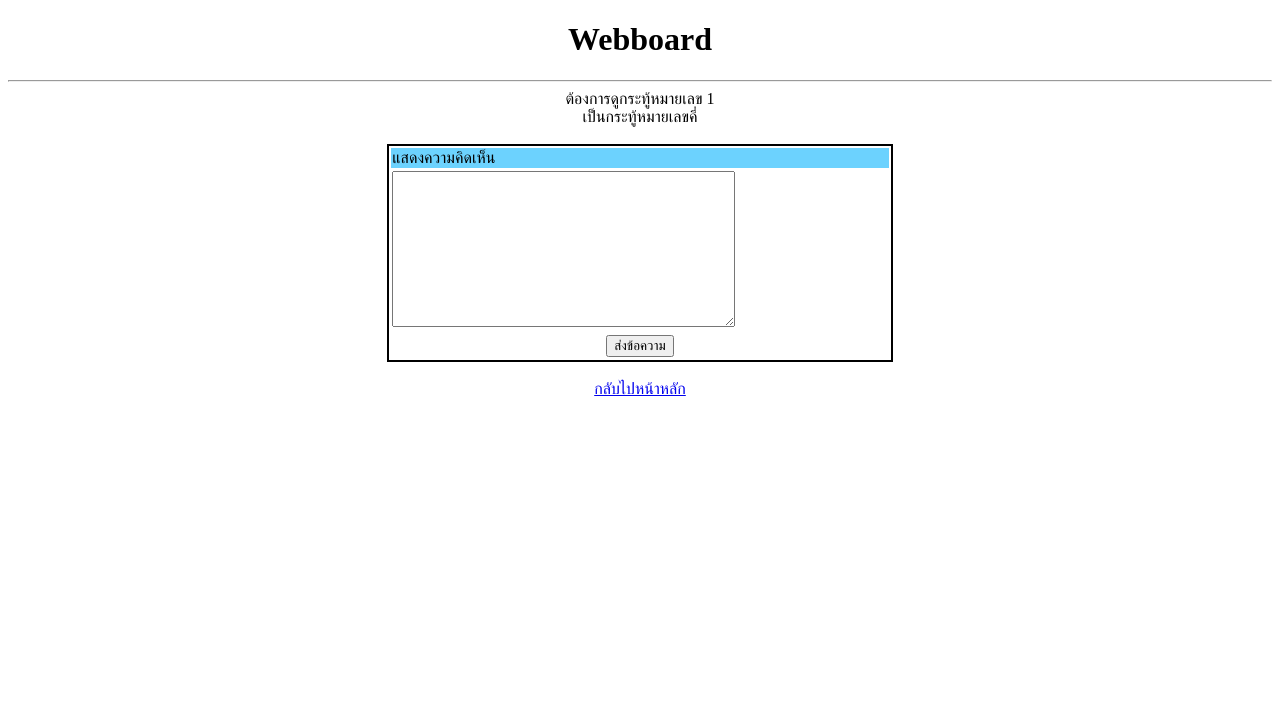
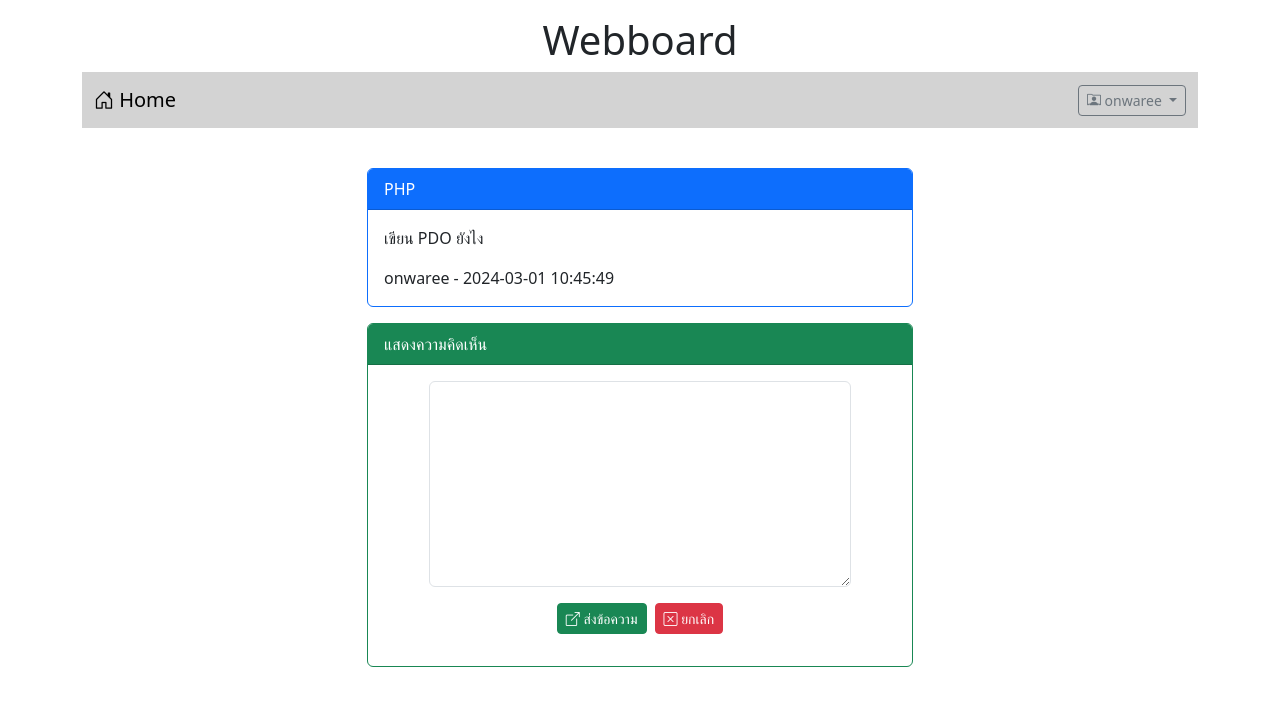
Before and after one commit to onwaree/Webboard_ECT_Onwaree, a PHP site: page /post.php?id=1 in a window 1280 px wide. Shown: the top 706 px of the page. Run offline with PHP 8.4, Linux system fonts and the light colour scheme; a user stored in the database is signed in; data comes from the database, SQL or seed files in the repository; both versions use the stored data as it was after the commit.

Commit message:
work10
work10

```diff
--- a/post.php
+++ b/post.php
@@ -1,50 +1,129 @@
+
+<?php
+session_start();
+
+if(!isset($_SESSION['id'])){
+    header("location:index.php");
+    die();
+}
+
+?>
+
 <!DOCTYPE html>
 <html lang="en">
 <head>
     <meta charset="UTF-8">
     <meta name="viewport" content="width=device-width, initial-scale=1.0">
     <title>Webboard</title>
+
+    <link href="https://cdn.jsdelivr.net/npm/bootstrap@5.3.2/dist/css/bootstrap.min.css" rel="stylesheet" integrity="sha384-T3c6CoIi6uLrA9TneNEoa7RxnatzjcDSCmG1MXxSR1GAsXEV/Dwwykc2MPK8M2HN" crossorigin="anonymous">
+    <script src="https://cdn.jsdelivr.net/npm/bootstrap@5.3.2/dist/js/bootstrap.bundle.min.js" integrity="sha384-C6RzsynM9kWDrMNeT87bh95OGNyZPhcTNXj1NW7RuBCsyN/o0jlpcV8Qyq46cDfL" crossorigin="anonymous"></script>
+    <link rel="stylesheet" href="https://cdn.jsdelivr.net/npm/bootstrap-icons@1.11.3/font/bootstrap-icons.min.css">
+
 </head>
 <body>
-    <h1 style="text-align: center;">Webboard </h1>
-    <hr>
+    <div class="container-lg">
+        <h1 style="text-align: center;" class="mt-3">Webboard </h1>
+        <?php
+            include("nav.php");
+        ?>
+        <div class="row mt-4">
+            <div class="col-lg-3 col-md-2 col-sm-1"></div>
+            <div class="col-lg-6 col-md-8 col-sm-10">
 
-    <div style="text-align: center;">
-        ต้องการดูกระทู้หมายเลข <?php echo $_GET['id']; ?>
-        <BR>
+            <?php
+                $conn = new PDO("mysql:host=localhost;dbname=webboard;charset=utf8;","root","");
 
-        <?php
-            $num = $_GET['id'];
+                $sql = "SELECT p.id,p.title,p.content,p.post_date,u.login from post as p
+                        INNER JOIN user as u ON u.id = p.user_id
+                        WHERE p.id = {$_GET['id']} ";
+                $result = $conn->query($sql);
 
-            if(($num % 2) == 0){
-                echo "เป็นกระทู้หมายเลขคู่";
-            }else{
-                echo "เป็นกระทู้หมายเลขคี่";
-            }
-        ?>
-
-    </div>
-    <br>
-    <table style="border: 2px solid black; width: 40%;" align="center">
-        <tr style="background-color: #6CD2FE;">
-            <td>แสดงความคิดเห็น</td>
-        </tr>
-        <tr>
-            <td><textarea name="" id="" cols="40" rows="10"></textarea></td>
-        </tr>
-        <tr style="text-align: center;">
-            <td><input type="submit" value="ส่งข้อความ"></td>
-        </tr>
-    </table>
-    <br>
-
-    <div style="text-align: center;">
-        <a  href="index.php">กลับไปหน้าหลัก</a>
-    </div>
+                while($row = $result->fetch()){
+            ?>
+                <div class="card border-primary mt-3">
+                    <div class="card-header bg-primary text-white"> <?php echo $row['title'] ?>  </div>
+                    <div class="card-body">
+                        <?php echo
+                            "<tr>
+                                <td>
+                                    $row[content]
+                                </td>
+                                <BR>
+                                <div class=mt-3></div>
+                                <td>
+                                    $row[login] - $row[post_date]
+                                </td>
+                             </tr>"
+                        ?>
+                    </div>
+                </div>
+            <?php
+                }
+            ?>
 
 
+            <?php
+                $conn = new PDO("mysql:host=localhost;dbname=webboard;charset=utf8;","root","");
 
+                $sql = "SELECT c.id,c.content,c.post_date,c.user_id,c.post_id,u.login from comment as c
+                        INNER JOIN user as u ON u.id = c.user_id
+                        INNER JOIN post as p ON p.id = c.post_id
+                        WHERE c.post_id = {$_GET['id']}
+                        ORDER BY c.post_date ASC";
+                $result = $conn->query($sql);
 
+                foreach($result as $row){
+            ?>
+                <div class="card border-info mt-3 mb-3 mb-3">
+                    <div class="card-header bg-info text-white"> ความคิดเห็นที่ <?php echo $row['id'] ?>   </div>
+                    <div class="card-body">
+                        <?php echo
+                            "<tr>
+                                <td>
+                                    $row[content]
+                                </td>
+                                <BR>
+                                <div class=mt-3></div>
+                                <td>
+                                    $row[login] - $row[post_date]
+                                </td>
+                             </tr>"
+                         ?>
+                    </div>
+                </div>
+            <?php
+                }
+            ?>
+
+                <div class="card border-success mt-3">
+                    <div class="card-header bg-success text-white"> แสดงความคิดเห็น </div>
+                    <div class="card-body">
+                        <form action="post_save.php" method="post">
+                            <input type="hidden" name="post_id" value="<?=$_GET['id'];?>">
+                            <div class="row mb-3 justify-content-center">
+                                <div class="col-lg-10">
+                                    <textarea name="comment"  rows="8" class="form-control" required></textarea>
+                                </div>
+                                <div class="row mt-3">
+                                    <div class="col-lg-12 d-flex justify-content-center">
+                                        <button type="submit" class="btn btn-success btn-sm text-white">
+                                            <i class="bi bi-box-arrow-up-right"></i> ส่งข้อความ
+                                        </button>
+                                        <button type="reset" class="btn btn-danger btn-sm text-white ms-2">
+                                            <i class="bi bi-x-square"></i> ยกเลิก
+                                        </button>
+                                    </div>
+                                </div>
+                            </div>
+                        </form>
+                    </div>
+                </div>
+
+            </div>
+            <div class="col-lg-3 col-md-2 col-sm-1"></div>
+        </div>
+    </div>
 
 </body>
 </html>
```
Also changed, not shown: index.php (+7 -3 lines), post_save.php (added, +15 -0 lines), test.html (added, +17 -0 lines), webboard.sql (+45 -5 lines).
